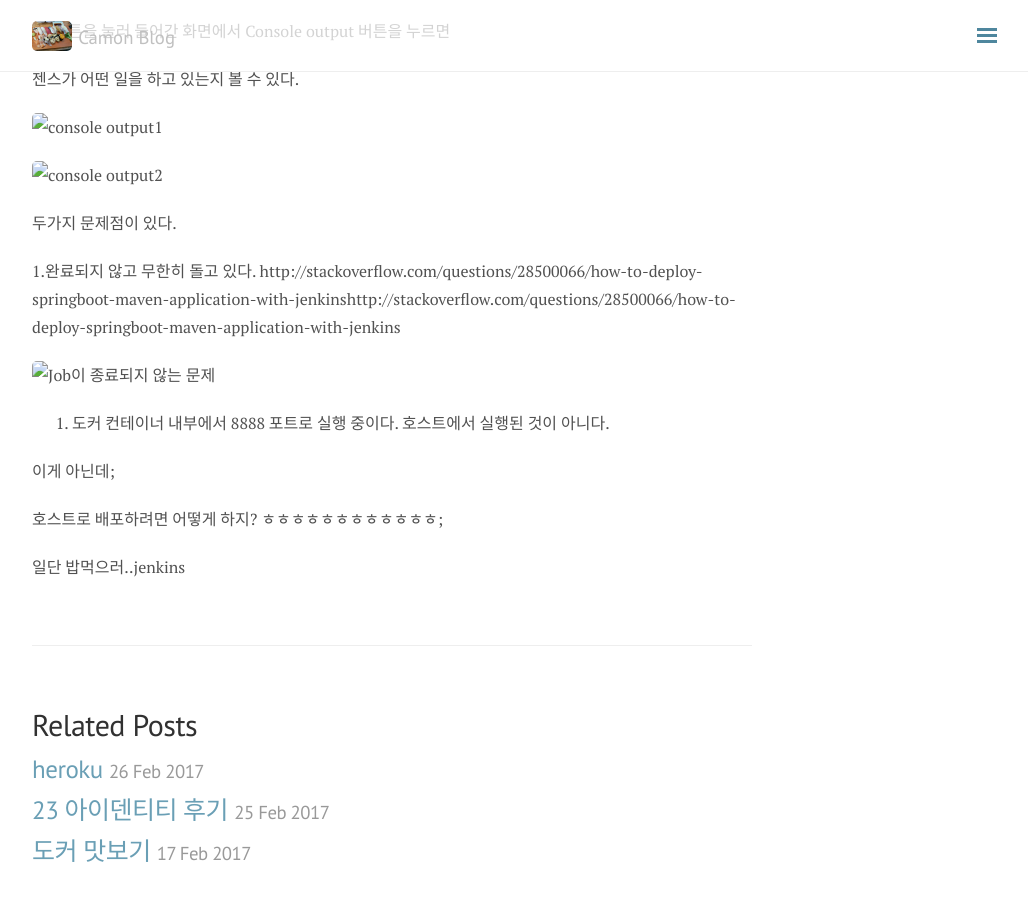
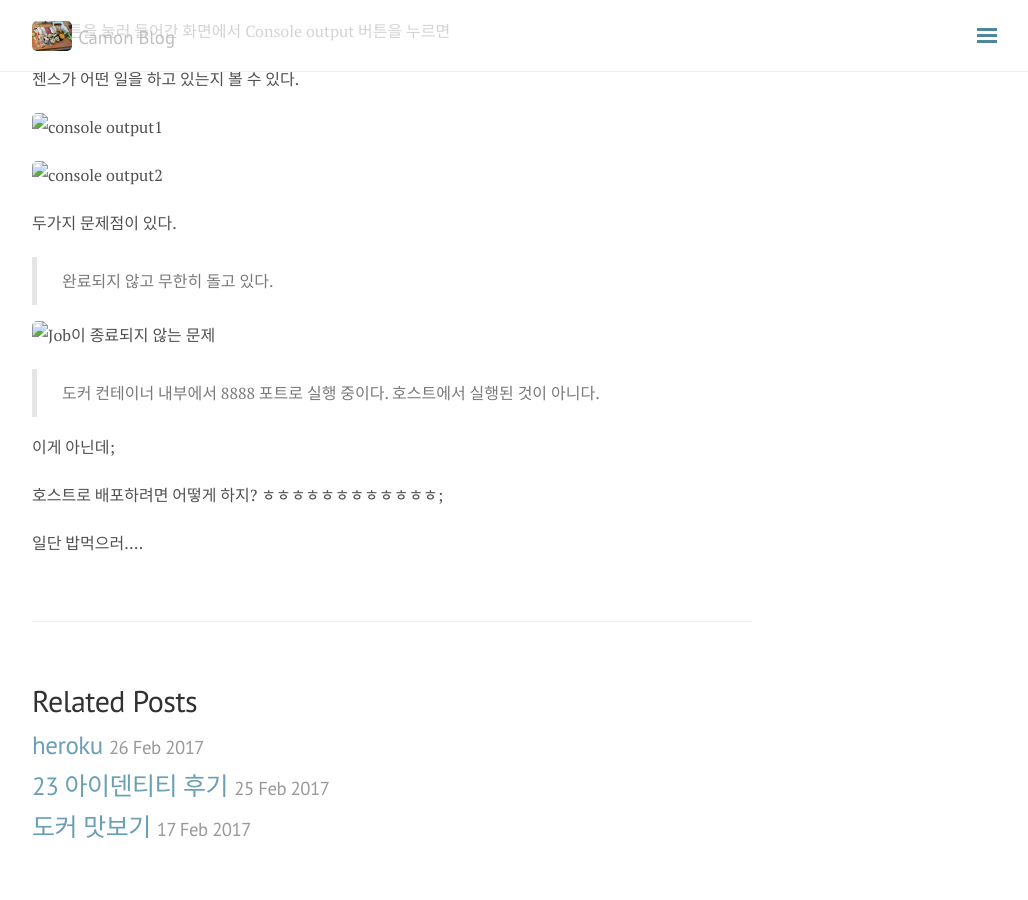
Before and after one commit to camon85/camon85.github.io, a Jekyll site: the page built from _posts/2017-03-12-jenkins-01.md, in a window 1280 px wide and 900 px high, scrolled down 2573 px. Shown: the whole window, without its empty margins (248-1276 px from the left). Built offline with Jekyll 4.4.1, drawn with Linux system fonts in a browser that asks for light colours; nearby versions of some CDN libraries; comment, search, counter and statistics services are not loaded.

Commit message:
오타 수정

```diff
--- a/_posts/2017-03-12-jenkins-01.md
+++ b/_posts/2017-03-12-jenkins-01.md
@@ -111,17 +111,16 @@
 
 두가지 문제점이 있다.
 
-1.완료되지 않고 무한히 돌고 있다.
-http://stackoverflow.com/questions/28500066/how-to-deploy-springboot-maven-application-with-jenkinshttp://stackoverflow.com/questions/28500066/how-to-deploy-springboot-maven-application-with-jenkins
+> 완료되지 않고 무한히 돌고 있다.
 
 ![Job이 종료되지 않는 문제](../public/img/jenkins/finish-problem.png)
 
 
-2. 도커 컨테이너 내부에서 8888 포트로 실행 중이다. 호스트에서 실행된 것이 아니다.
+> 도커 컨테이너 내부에서 8888 포트로 실행 중이다. 호스트에서 실행된 것이 아니다.
 
 이게 아닌데;
 
 호스트로 배포하려면 어떻게 하지? ㅎㅎㅎㅎㅎㅎㅎㅎㅎㅎㅎㅎ;
 
 
-일단 밥먹으러..jenkins
+일단 밥먹으러....
```
